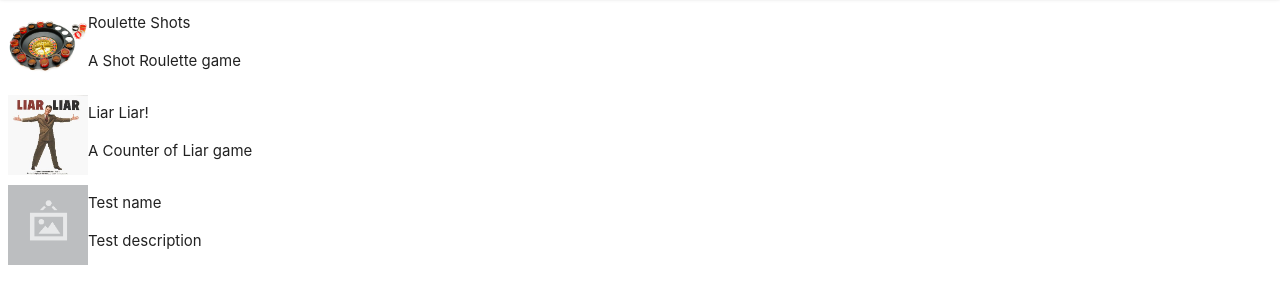
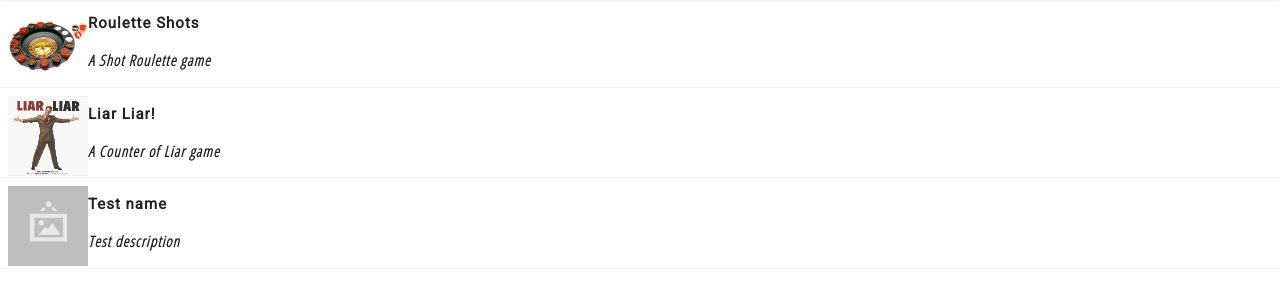
Before and after one commit to DallOner/drunk-companion, a plain HTML site: page index.html in a window 1280 px wide. Shown: the part 67-372 px from the top of the page. Drawn offline with Linux system fonts and the light colour scheme.

Commit message:
[ UPDATE ] home - Updated Font-family of the project remotly

```diff
--- a/app.css
+++ b/app.css
@@ -7,5 +7,6 @@
 @import 'assets/css/components/_home-item.css';
 /* END Components import */
 
-/* Medias import */
-/* END Medias import */
+/* Configs import */
+@import 'assets/css/config/_fonts.css';
+/* END Configs import */
--- a/assets/css/components/_home-item.css
+++ b/assets/css/components/_home-item.css
@@ -2,6 +2,7 @@
   width: 100%;
   max-height: 96px;
   display: flex;
+  border-bottom: 1px solid #f1f2f3;
 }
 
 .home-item__image {
@@ -15,3 +16,17 @@
 .home-item__image img {
   width: 100%;
 }
+
+.home-item__info-name {
+  font-family: 'Roboto';
+  font-weight: 900;
+  letter-spacing: 1px;
+  line-height: 22px;
+}
+
+.home-item__info-desc {
+  font-family: 'Open Sans Condensed';
+  font-weight: 600;
+  font-style: italic;
+  letter-spacing: 1px;
+}
--- a/index.html
+++ b/index.html
@@ -9,6 +9,7 @@
 
   <title>Drunk Companion</title>
 
+  <link href="https://fonts.googleapis.com/css?family=Open+Sans+Condensed:300|Quicksand|Roboto&display=swap" rel="stylesheet">
   <link href="https://fonts.googleapis.com/icon?family=Material+Icons" rel="stylesheet">
   <link rel="stylesheet" href="assets/css/materialize.min.css">
   <link rel="stylesheet" href="app.css">
```
